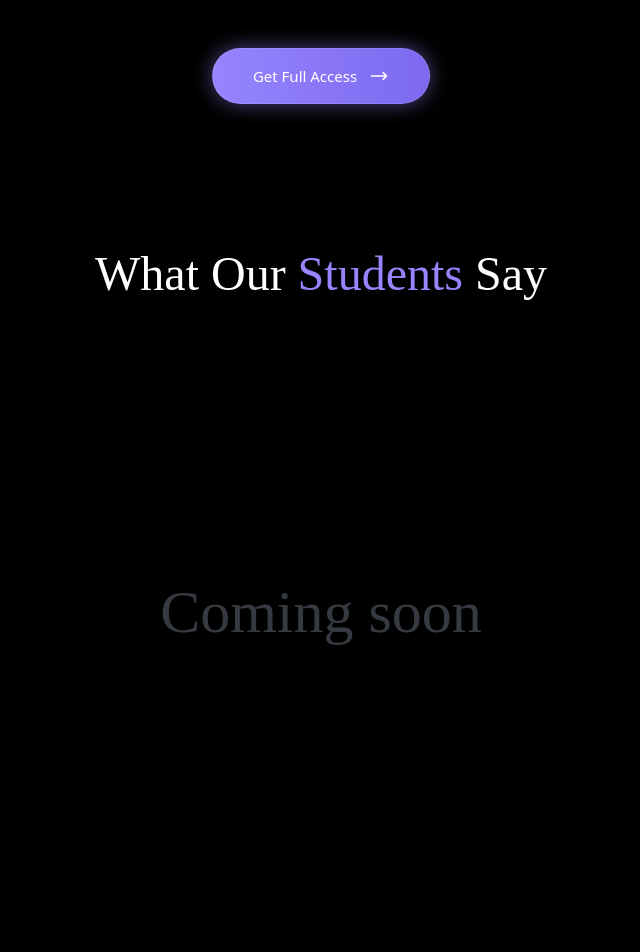
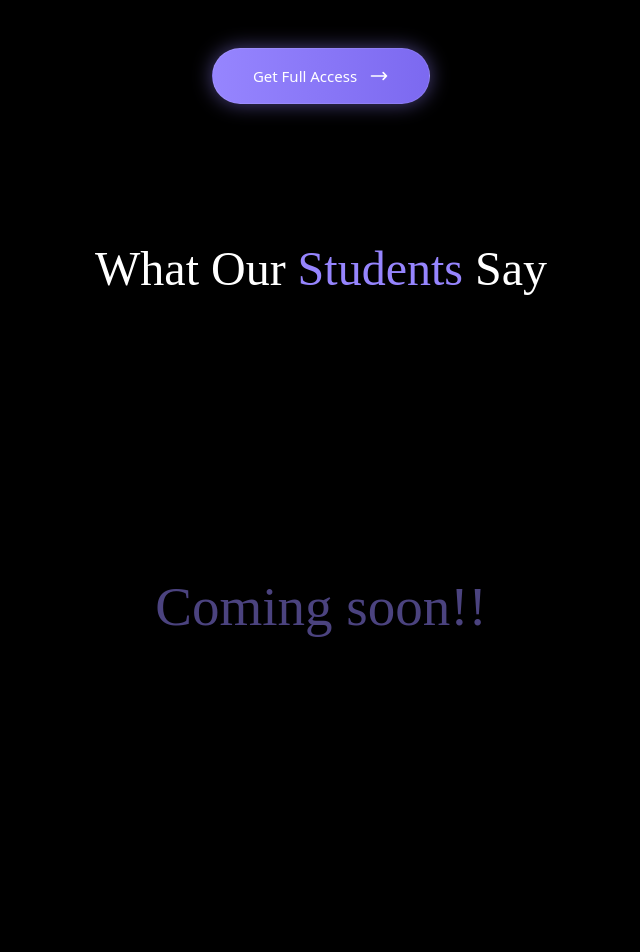
Before and after one commit to tushaar-05/Preper, a Flask app: page / in a window 1280 px wide. Shown: the part 3706-4658 px from the top of the page, without its empty margins (319-959 px from the left). Run offline with Flask 3, Linux system fonts and the light colour scheme; some libraries are stand-ins or nearby versions; some web fonts are replaced.

Commit message:
Made look better

```diff
--- a/app/templates/index.html
+++ b/app/templates/index.html
@@ -534,14 +534,14 @@
       </section>
 
 
-      <section id="testimonial" class="testimonials-section mt-[-30px] pb-20 bg-black overflow-hidden">
+      <section id="testimonial" class="testimonials-section mt-[-35px] pb-20 bg-black overflow-hidden">
         <div class="max-w-7xl mx-auto px-4 sm:px-6 lg:px-8">
           <h2 class="text-4xl md:text-5xl font-[BwGradual-Bold] text-center mb-16">
             What Our <span class="text-[var(--purple)]">Students</span> Say
           </h2>
 
           <div class="text-center flex flex-col justify-center items-center min-h-[500px]">
-            <h3 class="text-6xl font-[BwGradual-Bold] text-gray-500 opacity-50">Coming soon</h3>
+            <h3 class="text-[55px] font-[BwGradual-Bold] text-[var(--purple)] opacity-50">Coming soon!!</h3>
           </div>
 
           <!--
```
